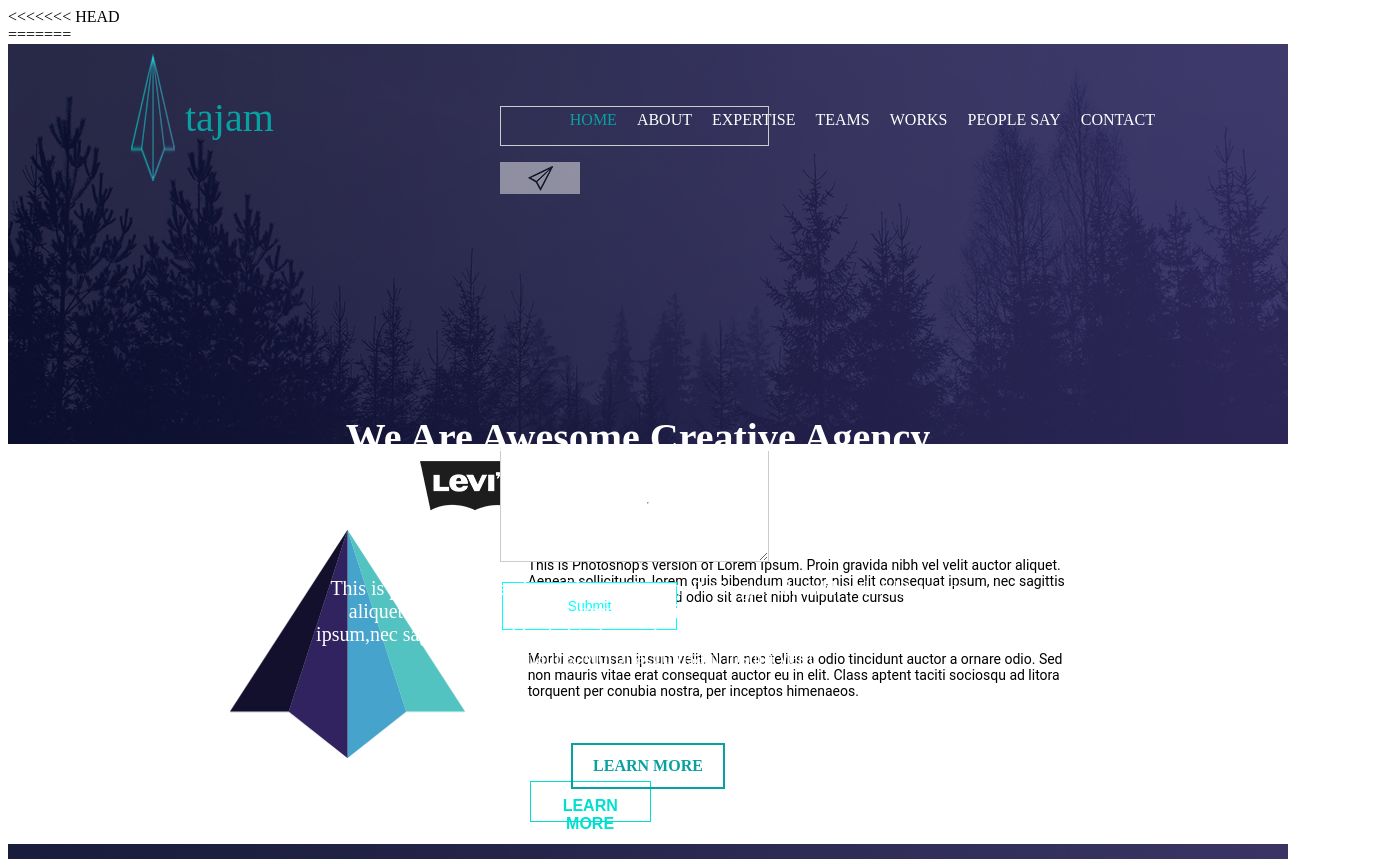
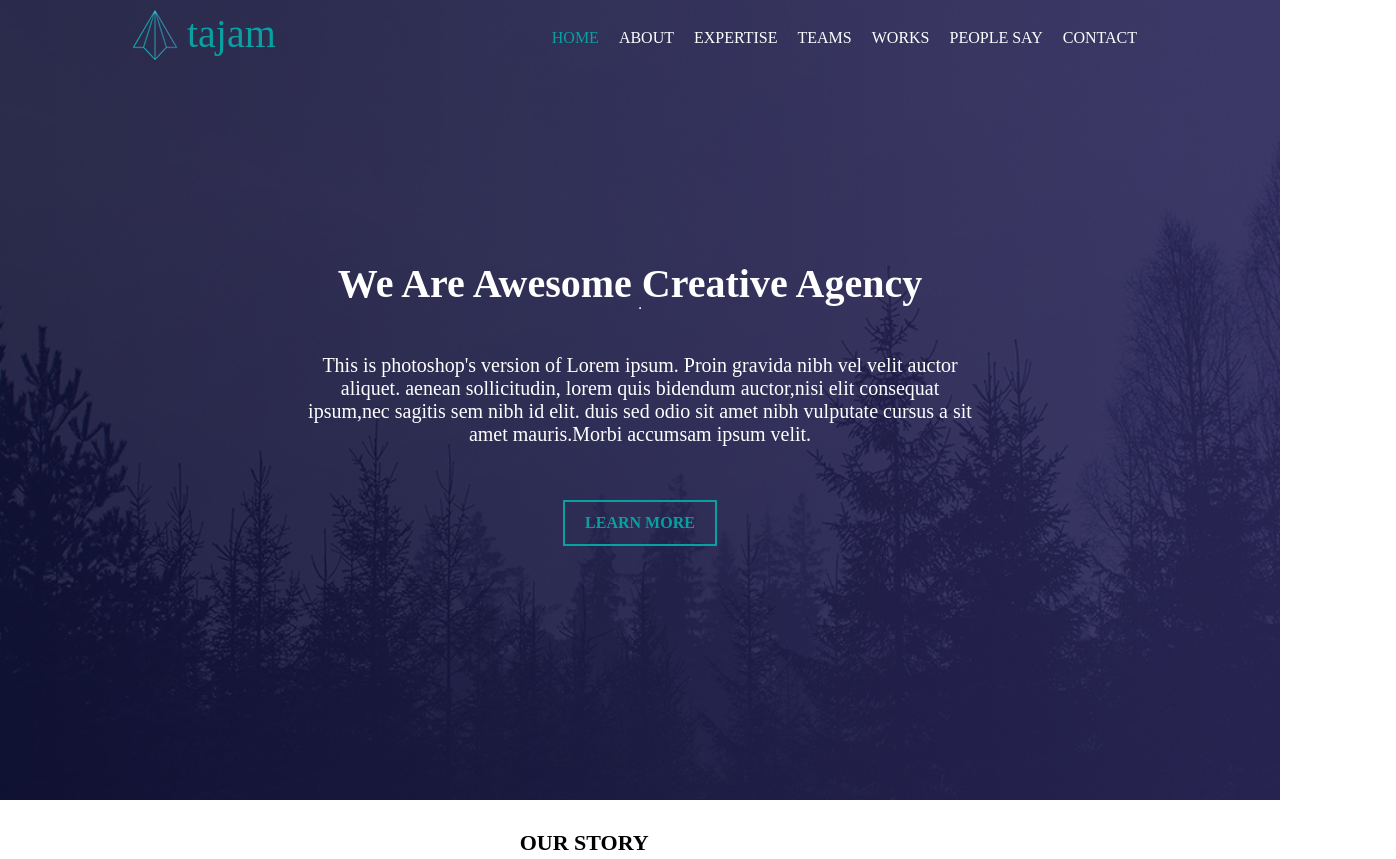
Before and after one commit to alankze/Group1-Project, a plain HTML site: page index.html in a window 1280 px wide. Shown: the top 859 px of the page, 1396 px wide, since content can reach past the window. Drawn offline with Linux system fonts and the light colour scheme.

Commit message:
Revert "Contact client section"

```diff
--- a/index.html
+++ b/index.html
@@ -11,48 +11,6 @@
 </head>
 
 <body>
-<<<<<<< HEAD
-    <section>
-        <div class="container">
-
-            <H1 id="logo-text">OUR HAPPY CLIENT</H1>
-            <div id="logo">
-            <img src="/img/Zara_Logo.png" alt="Zara_Logo" width="156" height="22">
-            <img src="/img/Logo_of_Mango_(new).png" alt="Logo_of_Mango_">
-            <img src="/img/1280px-Barneys_New_York_Logo.png" alt="1280px-Barneys_New_York_Logo">
-            <img src="/img/1280px-Gucci_Logo.png" alt="1280px-Gucci_Logo">
-            <img src="/img/Calvin_klein_logo.png" alt="Calvin_klein_logo">
-            <img src="/img/1280px-Logo_NIKE.png" alt="1280px-Logo_NIKE">
-            <img src="/img/Converse_logo.png" alt="Converse_logo">
-            <img src="/img/Puma_Logo.png" alt="Puma_Logo">
-            <img src="/img/1280px-Levi's_logo.png" alt="1280px-Levi">
-            <img src="/img/Billabong.png" alt="Billabong">
-
-            </div>
-
-            <form>
-
-                <h2>GIVE US A GOOD NEWS</h2>
-                <label for="name"></label>
-                <input type="text" id="name" placeholder="Name">
-
-                <label for="E-mail"></label>
-                <input type="text" id="email" placeholder="E-mail">
-
-                <label for="subject"></label>
-                <input type="text" id="subject" placeholder="Subject">
-
-                <label for="your message"></label>
-                <textarea id="message" placeholder="Your Message" style="height: 200px;">
-                </textarea>
-
-                <button class="contact-button" type="button" value="submit">Submit
-                </button>
-            </form>
-        </div>
-    </section>
-    <footer></footer>
-=======
     <!--navbar and hero-section start -->
     <header id="header-container">
         <nav id="nav-container">
@@ -316,7 +274,6 @@
         <!-- <img src="./images/footer.png" alt="" style="margin-top: 1rem; background-size: cover;"> -->
     </footer>
     <!--footer end-->
->>>>>>> main
 </body>
 
 </html>
--- a/style.css
+++ b/style.css
@@ -1,6 +1,3 @@
-<<<<<<< HEAD
-
-=======
 * {
   margin: 0;
   padding: 0;
@@ -325,89 +322,6 @@ li a {
 
 /**contact-client section start*/
 
-body {
-
-    background-color: white;
-    background-repeat: no-repeat;
-    background-attachment: fixed;
-    background-size: 100%;
-    height: 50vh;
-
-}
-
-input[type=text], select, textarea {
-
-    width: 30%;
-    padding: 12px;
-    border: 1px solid #ccc;
-    box-sizing: border-box;
-    margin-top: 6px;
-    margin-bottom: 16px;
-    resize: vertical;
-}
-
-button {
-    background-color: white;
-    border-color: aqua;
-    width: 175px;
-    border: 1px solid aqua;
-    padding: 15px 32px;
-    text-align: center;
-    text-decoration: none;
-    display: inline-block;
-    font-size: 14px;
-    margin: 4px 2px;
-    cursor: pointer;
-    color: aqua;
-    ;
-
-}
-
-.contact-button  :hover {
-    background-color: #000000;
-    border-color: aqua;
-
-
-}
-
-.container {
-
-    display: contents;
-    background-color: rgb(255, 254, 253);
-
-
-
-}
-
-form{
-    display: flex;
-    flex-direction: column;
-    position: absolute;
-    top: 100px;
-    left: 500px;
-    width: 70%;
-
-}
-
-#logo {
-    display: grid;
-    grid-template-columns: auto auto ;
-    gap: 30px;
-    max-width: 10rem;
-    position: absolute;
-    top: 175px;
-    right: 700px;
-}
-
-#logo-text {
-
-    display: flex;
-    max-width: 20rem;
-    position: absolute;
-    top: 100px;
-    right: 628px;
-}
-
 /**contact-client section ending*/
 
 /**footer start*/
@@ -526,4 +440,3 @@ form{
   gap: 1rem;
 }
 /**footer ending*/
->>>>>>> main
```
Also changed, not shown: img/psd.png (deleted).
